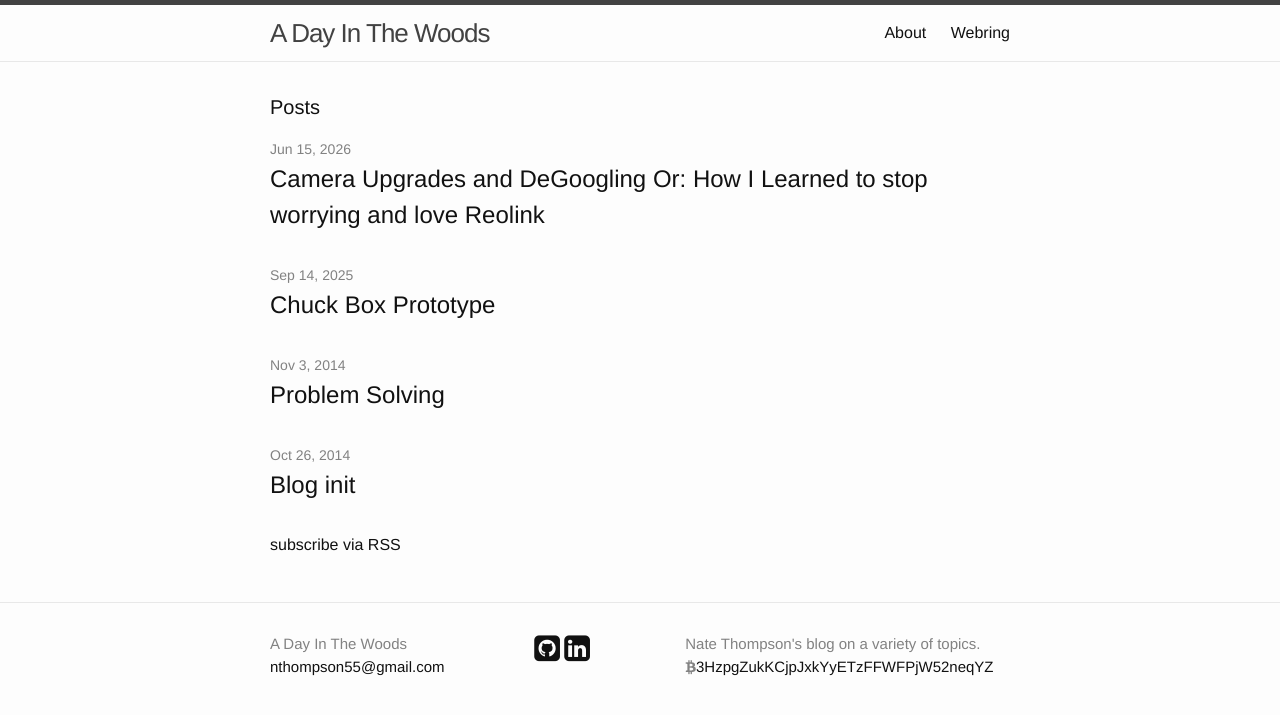
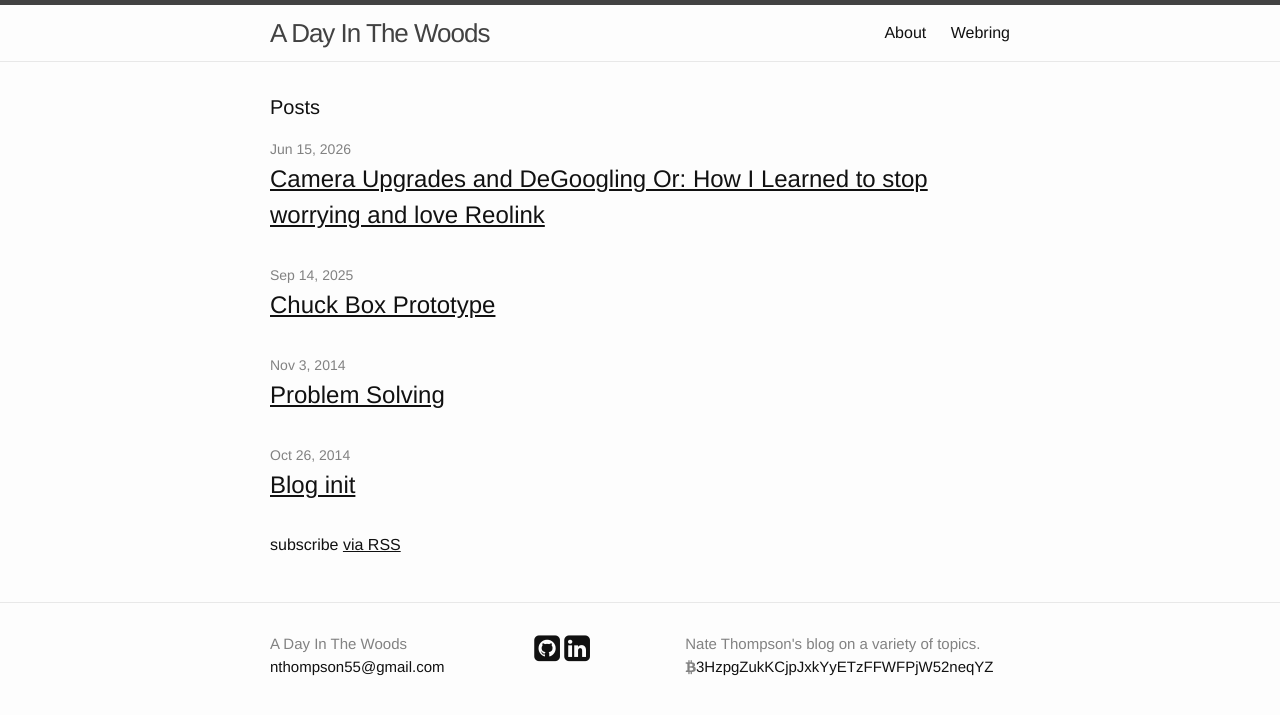
Before and after one commit to Felttrip/felttrip.github.io, a Jekyll site: the page built from index.html, in a window 1280 px wide. Shown: the top 715 px of the page. Built offline with Jekyll 4.4.1, drawn with Linux system fonts in a browser that asks for light colours; nearby versions of some CDN libraries.

Commit message:
some style tweeks

```diff
--- a/_sass/_layout.scss
+++ b/_sass/_layout.scss
@@ -245,3 +245,9 @@
         text-decoration: underline;
     }
 }
+
+.page-content {
+    a {
+        text-decoration: underline;
+    }
+}
```
